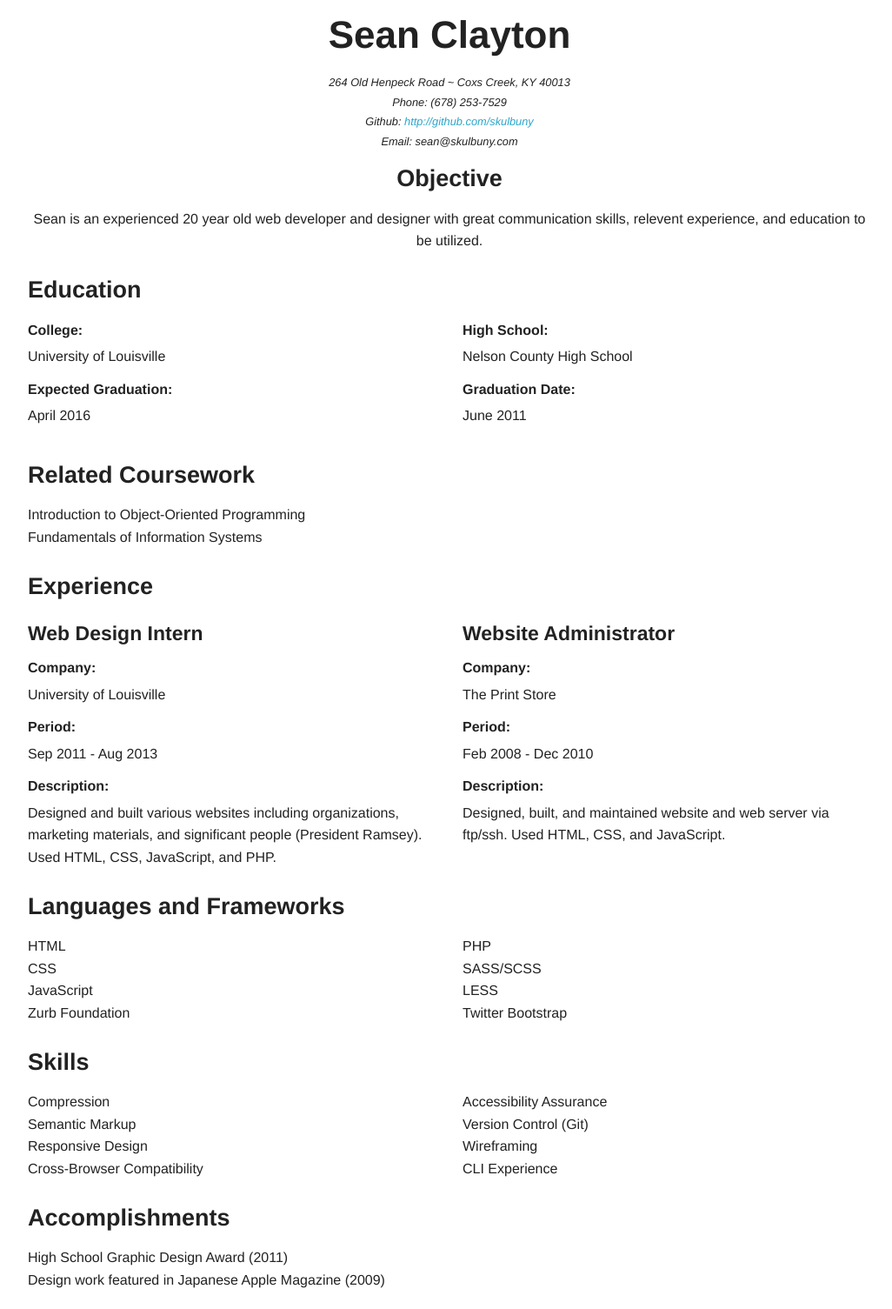
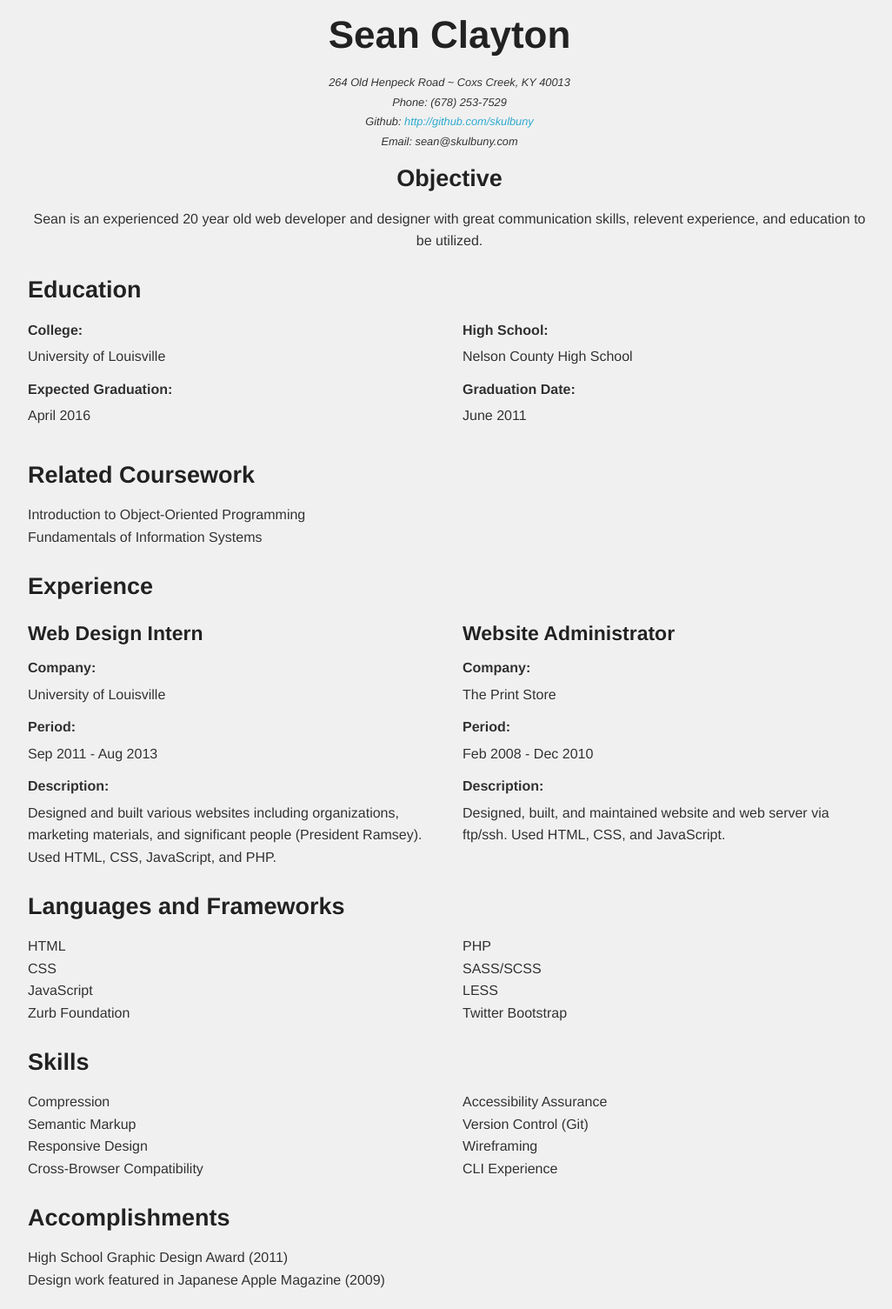
Before and after one commit to outcastgeek/skulbuny.com, a Jekyll site: the page resume/index.html, which Jekyll copies as it is, in a window 1280 px wide. Shown: the whole page at 87% size, without its empty margins (123-1149 px from the left). Built offline with Jekyll 4.4.1, drawn with Linux system fonts in a browser that asks for light colours.

Commit message:
Fixed markup

```diff
--- a/resume/css/styles.css
+++ b/resume/css/styles.css
@@ -1,3 +1,9 @@
+body, html {
+  background: #f0f0f0;
+  color: #303030;
+  text-shadow: 0 1px 0 #fff;
+}
+
 header {
   text-align: center;
 }
--- a/resume/index.html
+++ b/resume/index.html
@@ -15,7 +15,7 @@
           <address>
             <p>264 Old Henpeck Road ~ Coxs Creek, KY 40013</p>
             <p>Phone: (678) 253-7529</p>
-            <p>Github: <a href="http://github.com/skulbuny">http://github.com/skulbuny</a></p>
+            <p>Github: <a target="_blank" href="http://github.com/skulbuny">http://github.com/skulbuny</a></p>
             <p>Email: sean@skulbuny.com</p>
           </address>
           <section id="objective" class="hero container">
```
